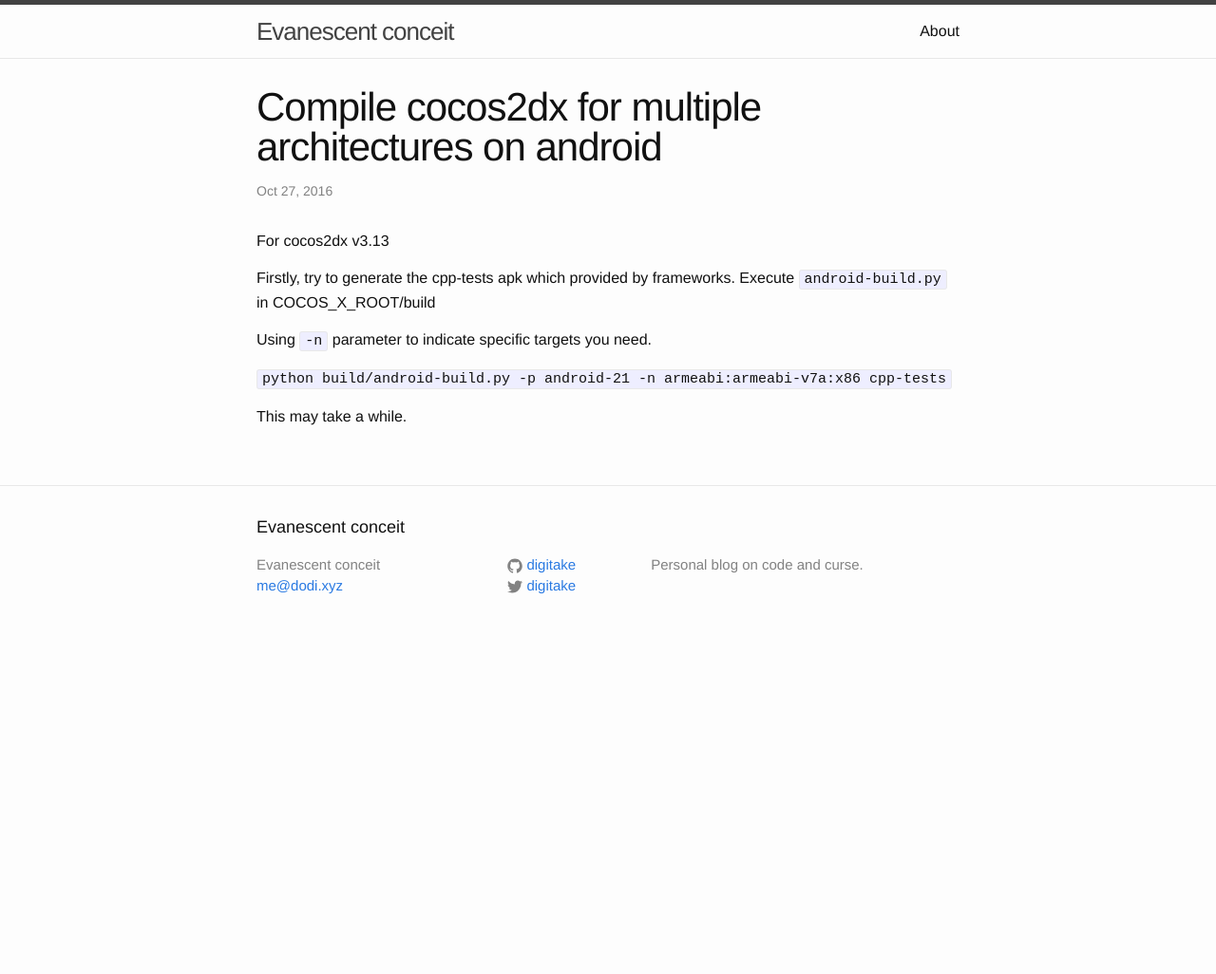
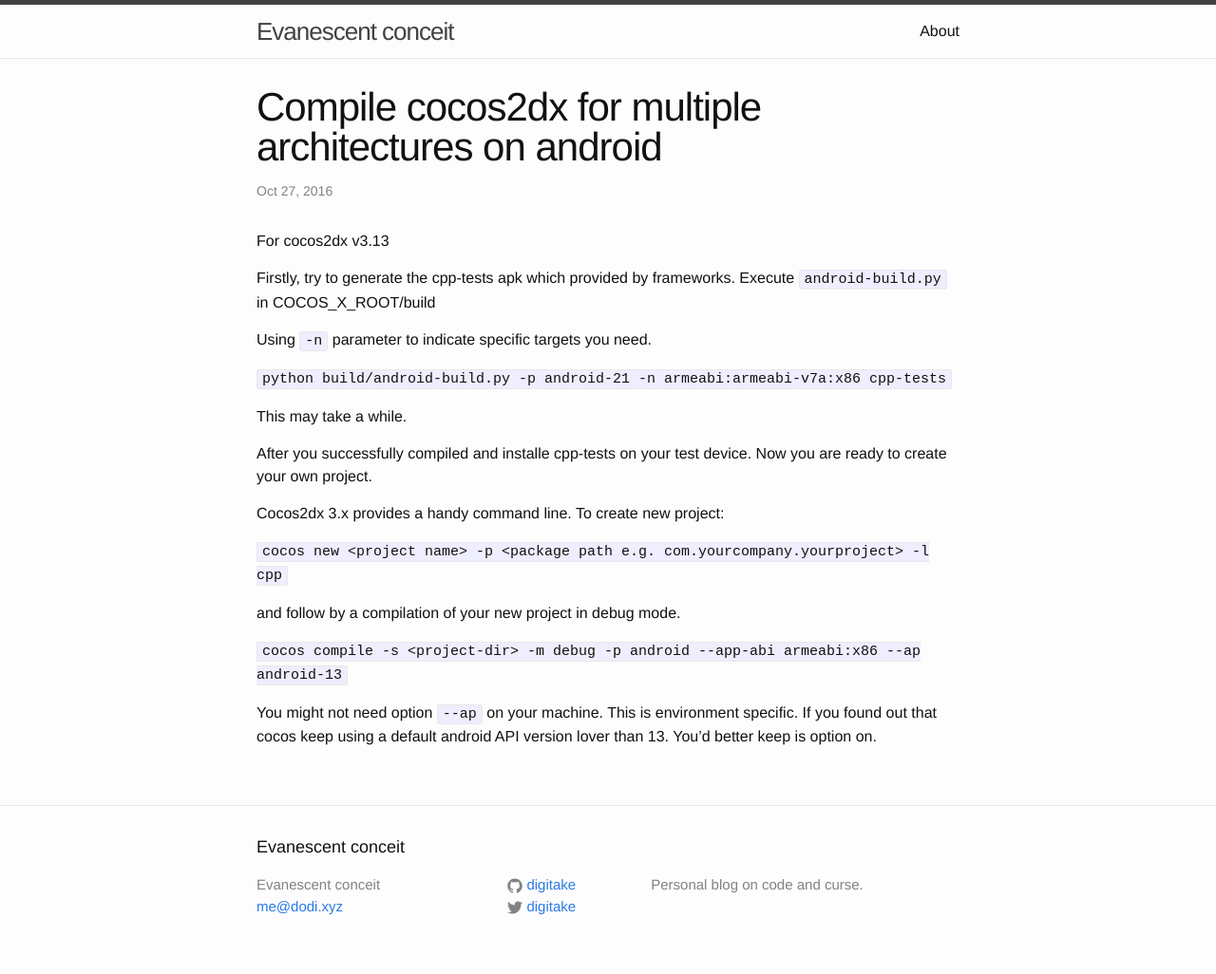
Before and after one commit to digitake/digitake.github.io, a Jekyll site: the page built from _posts/2016-10-27-Compile-cocos2dx-for-multiple-CPU-arch.markdown, in a window 1280 px wide. Shown: the whole page at 95% size. Built offline with Jekyll 4.4.1, drawn with Linux system fonts in a browser that asks for light colours; before the commit the page ends 900 px from its top, so only the background shows below that.

Commit message:
Compile cocos2dx 3.13 for android

```diff
--- a/_posts/2016-10-27-Compile-cocos2dx-for-multiple-CPU-arch.markdown
+++ b/_posts/2016-10-27-Compile-cocos2dx-for-multiple-CPU-arch.markdown
@@ -15,3 +15,17 @@
 `python build/android-build.py -p android-21 -n armeabi:armeabi-v7a:x86 cpp-tests`
 
 This may take a while.
+
+After you successfully compiled and installe cpp-tests on your test device.
+Now you are ready to create your own project.
+
+Cocos2dx 3.x provides a handy command line. To create new project:
+
+`cocos new <project name> -p <package path e.g. com.yourcompany.yourproject> -l cpp`
+
+and follow by a compilation of your new project in debug mode.
+
+`cocos compile -s <project-dir> -m debug -p android --app-abi armeabi:x86 --ap android-13`
+
+You might not need option `--ap` on your machine. This is environment specific. If you found out that
+cocos keep using a default android API version lover than 13. You'd better keep is option on.
```
